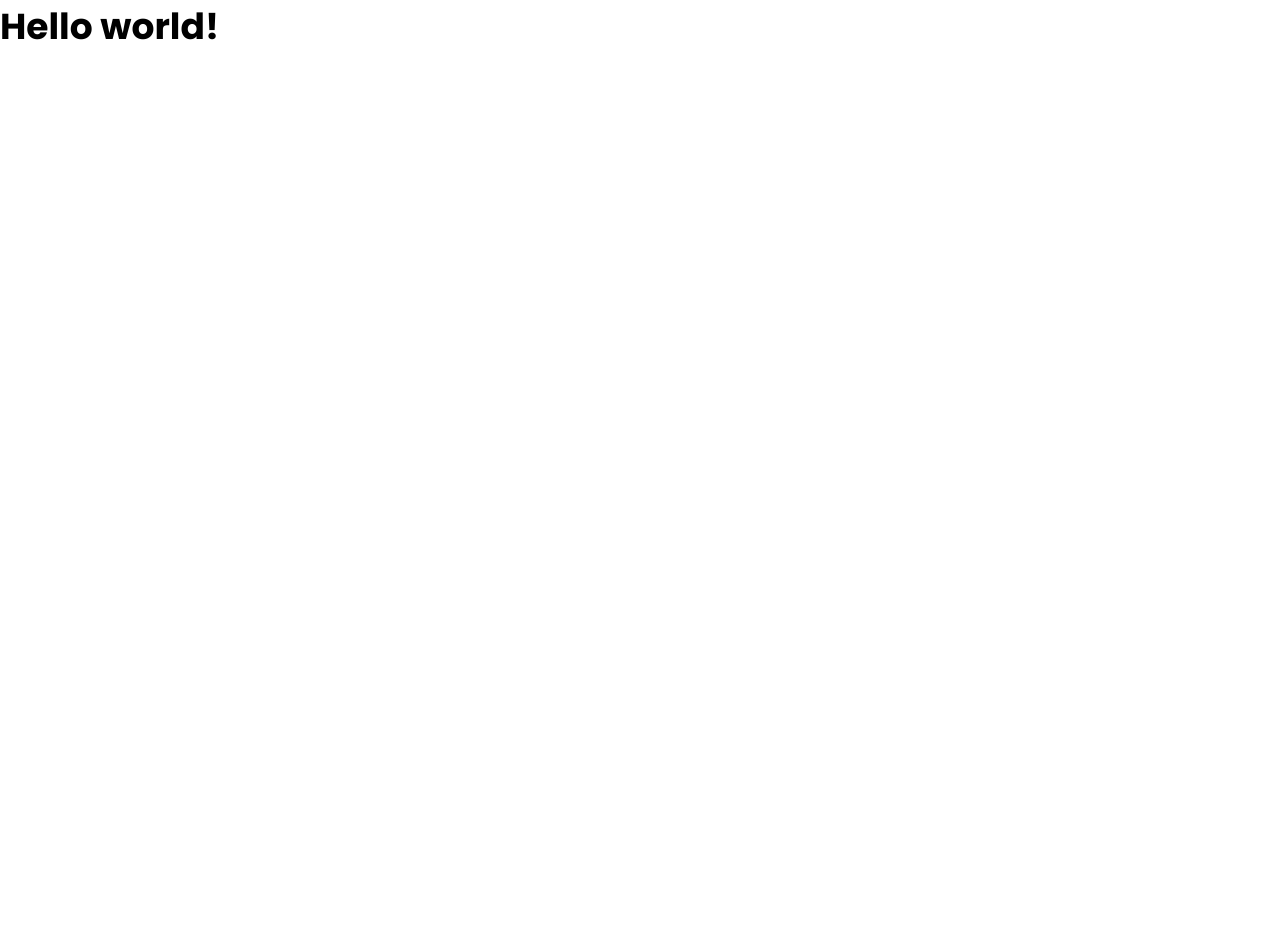
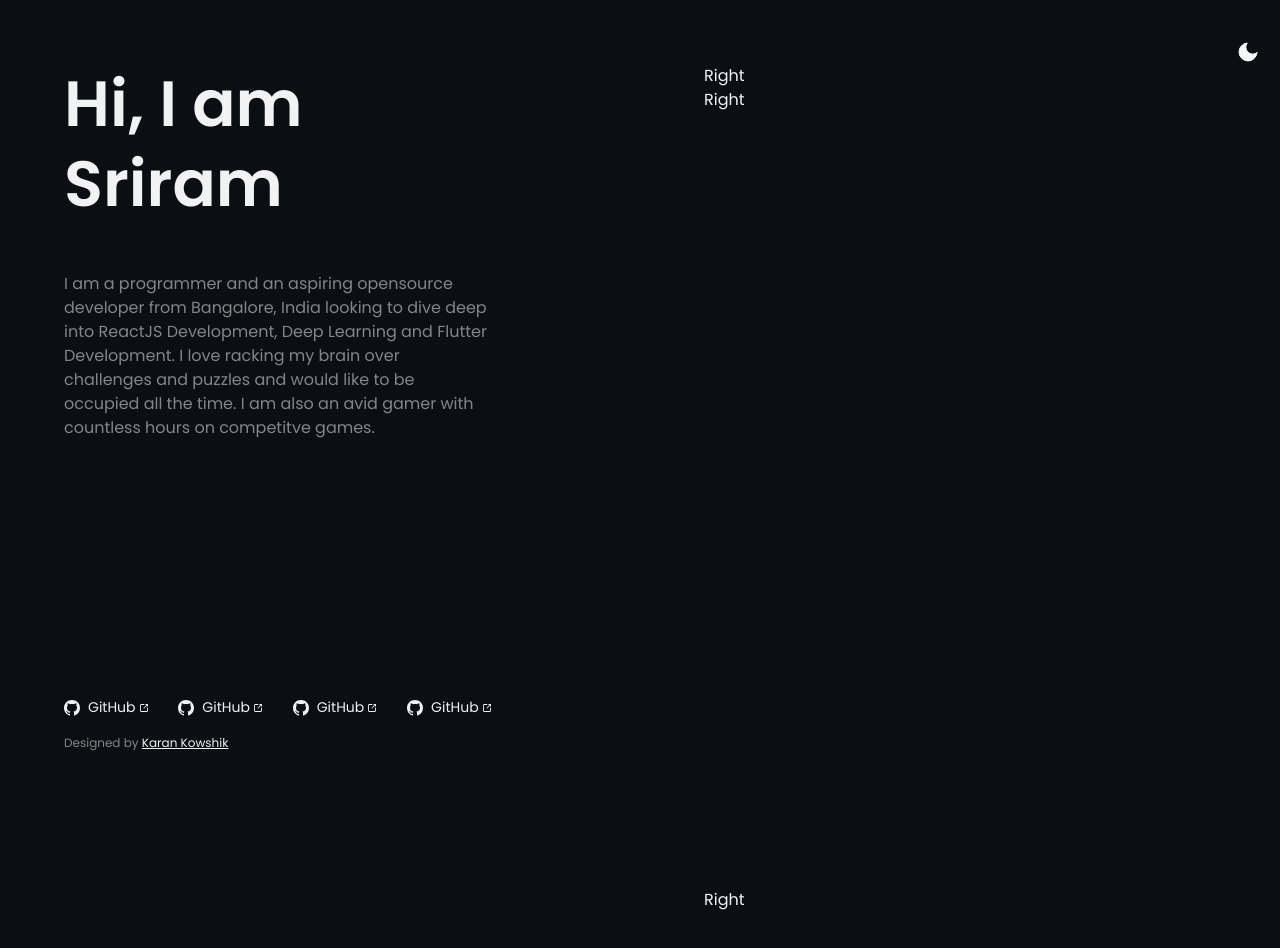
Before and after one commit to gsriram24/portfolio-gatsby, a Gatsby site: page / in a window 1280 px wide. Shown: the top 948 px of the page. Before the commit the page ends 800 px from the top, so only its background shows below. Built offline with nearby package versions, Linux system fonts and the light colour scheme; Gatsby itself is replaced by a stand-in of ours.

Commit message:
Added Footer, Body and Layout

```diff
--- /dev/null
+++ b/gatsby-browser.js
@@ -0,0 +1,2 @@
+import ThemeProvider from "./src/context/ThemeContext";
+export const wrapRootElement = ThemeProvider;
--- /dev/null
+++ b/gatsby-ssr.js
@@ -0,0 +1,2 @@
+import ThemeProvider from "./src/context/ThemeContext";
+export const wrapRootElement = ThemeProvider;
--- /dev/null
+++ b/src/components/DarkModeButton.js
@@ -0,0 +1,52 @@
+import React from 'react';
+
+const DarkModeButton = ({ changeTheme, darkMode }) => {
+  return (
+    <button
+      className="dark-mode-button z-10 focus:outline-none focus:border-none"
+      onClick={() => {
+        changeTheme();
+      }}
+    >
+      {!darkMode ? (
+        <svg
+          xmlns="http://www.w3.org/2000/svg"
+          width="24"
+          height="24"
+          viewBox="0 0 24 24"
+          fill="17171"
+          stroke="currentColor"
+          stroke-width="1"
+          stroke-linecap="round"
+          stroke-linejoin="round"
+        >
+          <circle cx="12" cy="12" r="5"></circle>
+          <line x1="12" y1="1" x2="12" y2="3"></line>
+          <line x1="12" y1="21" x2="12" y2="23"></line>
+          <line x1="4.22" y1="4.22" x2="5.64" y2="5.64"></line>
+          <line x1="18.36" y1="18.36" x2="19.78" y2="19.78"></line>
+          <line x1="1" y1="12" x2="3" y2="12"></line>
+          <line x1="21" y1="12" x2="23" y2="12"></line>
+          <line x1="4.22" y1="19.78" x2="5.64" y2="18.36"></line>
+          <line x1="18.36" y1="5.64" x2="19.78" y2="4.22"></line>
+        </svg>
+      ) : (
+        <svg
+          xmlns="http://www.w3.org/2000/svg"
+          width="24"
+          height="24"
+          viewBox="0 0 24 24"
+          fill="#F7F7F7"
+          stroke="#F7F7F7"
+          stroke-width="1"
+          stroke-linecap="round"
+          stroke-linejoin="round"
+        >
+          <path d="M21 12.79A9 9 0 1 1 11.21 3 7 7 0 0 0 21 12.79z"></path>
+        </svg>
+      )}
+    </button>
+  );
+};
+
+export default DarkModeButton;
--- /dev/null
+++ b/src/components/Footer.js
@@ -0,0 +1,147 @@
+import React from 'react';
+
+const Footer = ({ darkMode }) => {
+  const textColor = darkMode ? 'light' : 'dark';
+  return (
+    <div className={`w-2/3 text-primary-${textColor}`}>
+      <div className="flex flex-wrap justify-between">
+        <a className="flex mt-4 flex-row items-center">
+          <svg
+            width="16"
+            height="16"
+            viewBox="0 0 16 16"
+            fill="none"
+            xmlns="http://www.w3.org/2000/svg"
+          >
+            <path
+              d="M8 0C3.5 0 0 3.5 0 8C0 13.25 4.75 15.5 5.5 15.5C6 15.5 6 15.25 6 15V13.75C4.25 14.25 3.5 13.25 3.25 12.5C3.25 12.5 3.25 12.25 2.75 11.75C2.5 11.5 1.5 11 2.5 11C3.25 11 3.75 12 3.75 12C4.5 13 5.5 12.75 6 12.5C6 12 6.5 11.5 6.5 11.5C4.5 11.25 3 10.5 3 7.75C3 6.75 3.25 6 3.75 5.5C3.75 5.5 3.25 4.5 3.75 3.25C3.75 3.25 5 3.25 6 4.25C6.75 3.75 9.25 3.75 10 4.25C11 3.25 12.25 3.25 12.25 3.25C12.75 5 12.25 5.5 12.25 5.5C12.75 6 13 6.75 13 7.75C13 10.5 11.25 11.25 9.5 11.5C9.75 11.75 10 12.25 10 13V15C10 15.25 10 15.5 10.5 15.5C11.25 15.5 16 13.25 16 8C16 3.5 12.5 0 8 0Z"
+              fill={darkMode ? '#F2F2F2' : '#1A2026'}
+            />
+          </svg>
+          <span className="ml-2 mr-1 text-sm">GitHub</span>
+          <svg
+            width="8"
+            height="8"
+            viewBox="0 0 8 8"
+            fill="none"
+            xmlns="http://www.w3.org/2000/svg"
+          >
+            <path
+              d="M7.55556 3.55556C7.43768 3.55556 7.32464 3.60238 7.24129 3.68573C7.15794 3.76908 7.11111 3.88213 7.11111 4V6.66667C7.11111 6.78454 7.06429 6.89759 6.98094 6.98094C6.89759 7.06429 6.78454 7.11111 6.66667 7.11111H1.33333C1.21546 7.11111 1.10241 7.06429 1.01906 6.98094C0.935714 6.89759 0.888889 6.78454 0.888889 6.66667V1.33333C0.888889 1.21546 0.935714 1.10241 1.01906 1.01906C1.10241 0.935714 1.21546 0.888889 1.33333 0.888889H4C4.11787 0.888889 4.23092 0.842064 4.31427 0.758714C4.39762 0.675365 4.44444 0.562318 4.44444 0.444444C4.44444 0.32657 4.39762 0.213524 4.31427 0.130175C4.23092 0.0468252 4.11787 0 4 0H1.33333C0.979711 0 0.640573 0.140476 0.390524 0.390524C0.140476 0.640573 0 0.979711 0 1.33333V6.66667C0 7.02029 0.140476 7.35943 0.390524 7.60948C0.640573 7.85952 0.979711 8 1.33333 8H6.66667C7.02029 8 7.35943 7.85952 7.60948 7.60948C7.85952 7.35943 8 7.02029 8 6.66667V4C8 3.88213 7.95318 3.76908 7.86983 3.68573C7.78648 3.60238 7.67343 3.55556 7.55556 3.55556Z"
+              fill={darkMode ? '#F2F2F2' : '#1A2026'}
+            />
+            <path
+              d="M5.77778 0.888889H6.48L3.68444 3.68C3.64279 3.72132 3.60972 3.77047 3.58716 3.82463C3.5646 3.87879 3.55298 3.93688 3.55298 3.99556C3.55298 4.05423 3.5646 4.11232 3.58716 4.16648C3.60972 4.22064 3.64279 4.26979 3.68444 4.31111C3.72576 4.35277 3.77492 4.38583 3.82908 4.4084C3.88324 4.43096 3.94133 4.44258 4 4.44258C4.05867 4.44258 4.11676 4.43096 4.17092 4.4084C4.22508 4.38583 4.27424 4.35277 4.31556 4.31111L7.11111 1.52V2.22222C7.11111 2.3401 7.15794 2.45314 7.24129 2.53649C7.32464 2.61984 7.43768 2.66667 7.55556 2.66667C7.67343 2.66667 7.78648 2.61984 7.86983 2.53649C7.95318 2.45314 8 2.3401 8 2.22222V0.444444C8 0.32657 7.95318 0.213524 7.86983 0.130175C7.78648 0.0468252 7.67343 0 7.55556 0H5.77778C5.6599 0 5.54686 0.0468252 5.46351 0.130175C5.38016 0.213524 5.33333 0.32657 5.33333 0.444444C5.33333 0.562318 5.38016 0.675365 5.46351 0.758714C5.54686 0.842064 5.6599 0.888889 5.77778 0.888889Z"
+              fill={darkMode ? '#F2F2F2' : '#1A2026'}
+            />
+          </svg>
+        </a>
+        <a className="flex  mt-4 flex-row items-center">
+          <svg
+            width="16"
+            height="16"
+            viewBox="0 0 16 16"
+            fill="none"
+            xmlns="http://www.w3.org/2000/svg"
+          >
+            <path
+              d="M8 0C3.5 0 0 3.5 0 8C0 13.25 4.75 15.5 5.5 15.5C6 15.5 6 15.25 6 15V13.75C4.25 14.25 3.5 13.25 3.25 12.5C3.25 12.5 3.25 12.25 2.75 11.75C2.5 11.5 1.5 11 2.5 11C3.25 11 3.75 12 3.75 12C4.5 13 5.5 12.75 6 12.5C6 12 6.5 11.5 6.5 11.5C4.5 11.25 3 10.5 3 7.75C3 6.75 3.25 6 3.75 5.5C3.75 5.5 3.25 4.5 3.75 3.25C3.75 3.25 5 3.25 6 4.25C6.75 3.75 9.25 3.75 10 4.25C11 3.25 12.25 3.25 12.25 3.25C12.75 5 12.25 5.5 12.25 5.5C12.75 6 13 6.75 13 7.75C13 10.5 11.25 11.25 9.5 11.5C9.75 11.75 10 12.25 10 13V15C10 15.25 10 15.5 10.5 15.5C11.25 15.5 16 13.25 16 8C16 3.5 12.5 0 8 0Z"
+              fill={darkMode ? '#F2F2F2' : '#1A2026'}
+            />
+          </svg>
+          <span className="ml-2 mr-1 text-sm">GitHub</span>
+          <svg
+            width="8"
+            height="8"
+            viewBox="0 0 8 8"
+            fill="none"
+            xmlns="http://www.w3.org/2000/svg"
+          >
+            <path
+              d="M7.55556 3.55556C7.43768 3.55556 7.32464 3.60238 7.24129 3.68573C7.15794 3.76908 7.11111 3.88213 7.11111 4V6.66667C7.11111 6.78454 7.06429 6.89759 6.98094 6.98094C6.89759 7.06429 6.78454 7.11111 6.66667 7.11111H1.33333C1.21546 7.11111 1.10241 7.06429 1.01906 6.98094C0.935714 6.89759 0.888889 6.78454 0.888889 6.66667V1.33333C0.888889 1.21546 0.935714 1.10241 1.01906 1.01906C1.10241 0.935714 1.21546 0.888889 1.33333 0.888889H4C4.11787 0.888889 4.23092 0.842064 4.31427 0.758714C4.39762 0.675365 4.44444 0.562318 4.44444 0.444444C4.44444 0.32657 4.39762 0.213524 4.31427 0.130175C4.23092 0.0468252 4.11787 0 4 0H1.33333C0.979711 0 0.640573 0.140476 0.390524 0.390524C0.140476 0.640573 0 0.979711 0 1.33333V6.66667C0 7.02029 0.140476 7.35943 0.390524 7.60948C0.640573 7.85952 0.979711 8 1.33333 8H6.66667C7.02029 8 7.35943 7.85952 7.60948 7.60948C7.85952 7.35943 8 7.02029 8 6.66667V4C8 3.88213 7.95318 3.76908 7.86983 3.68573C7.78648 3.60238 7.67343 3.55556 7.55556 3.55556Z"
+              fill={darkMode ? '#F2F2F2' : '#1A2026'}
+            />
+            <path
+              d="M5.77778 0.888889H6.48L3.68444 3.68C3.64279 3.72132 3.60972 3.77047 3.58716 3.82463C3.5646 3.87879 3.55298 3.93688 3.55298 3.99556C3.55298 4.05423 3.5646 4.11232 3.58716 4.16648C3.60972 4.22064 3.64279 4.26979 3.68444 4.31111C3.72576 4.35277 3.77492 4.38583 3.82908 4.4084C3.88324 4.43096 3.94133 4.44258 4 4.44258C4.05867 4.44258 4.11676 4.43096 4.17092 4.4084C4.22508 4.38583 4.27424 4.35277 4.31556 4.31111L7.11111 1.52V2.22222C7.11111 2.3401 7.15794 2.45314 7.24129 2.53649C7.32464 2.61984 7.43768 2.66667 7.55556 2.66667C7.67343 2.66667 7.78648 2.61984 7.86983 2.53649C7.95318 2.45314 8 2.3401 8 2.22222V0.444444C8 0.32657 7.95318 0.213524 7.86983 0.130175C7.78648 0.0468252 7.67343 0 7.55556 0H5.77778C5.6599 0 5.54686 0.0468252 5.46351 0.130175C5.38016 0.213524 5.33333 0.32657 5.33333 0.444444C5.33333 0.562318 5.38016 0.675365 5.46351 0.758714C5.54686 0.842064 5.6599 0.888889 5.77778 0.888889Z"
+              fill={darkMode ? '#F2F2F2' : '#1A2026'}
+            />
+          </svg>
+        </a>
+        <a className="flex  mt-4 flex-row items-center">
+          <svg
+            width="16"
+            height="16"
+            viewBox="0 0 16 16"
+            fill="none"
+            xmlns="http://www.w3.org/2000/svg"
+          >
+            <path
+              d="M8 0C3.5 0 0 3.5 0 8C0 13.25 4.75 15.5 5.5 15.5C6 15.5 6 15.25 6 15V13.75C4.25 14.25 3.5 13.25 3.25 12.5C3.25 12.5 3.25 12.25 2.75 11.75C2.5 11.5 1.5 11 2.5 11C3.25 11 3.75 12 3.75 12C4.5 13 5.5 12.75 6 12.5C6 12 6.5 11.5 6.5 11.5C4.5 11.25 3 10.5 3 7.75C3 6.75 3.25 6 3.75 5.5C3.75 5.5 3.25 4.5 3.75 3.25C3.75 3.25 5 3.25 6 4.25C6.75 3.75 9.25 3.75 10 4.25C11 3.25 12.25 3.25 12.25 3.25C12.75 5 12.25 5.5 12.25 5.5C12.75 6 13 6.75 13 7.75C13 10.5 11.25 11.25 9.5 11.5C9.75 11.75 10 12.25 10 13V15C10 15.25 10 15.5 10.5 15.5C11.25 15.5 16 13.25 16 8C16 3.5 12.5 0 8 0Z"
+              fill={darkMode ? '#F2F2F2' : '#1A2026'}
+            />
+          </svg>
+          <span className="ml-2 mr-1 text-sm">GitHub</span>
+          <svg
+            width="8"
+            height="8"
+            viewBox="0 0 8 8"
+            fill="none"
+            xmlns="http://www.w3.org/2000/svg"
+          >
+            <path
+              d="M7.55556 3.55556C7.43768 3.55556 7.32464 3.60238 7.24129 3.68573C7.15794 3.76908 7.11111 3.88213 7.11111 4V6.66667C7.11111 6.78454 7.06429 6.89759 6.98094 6.98094C6.89759 7.06429 6.78454 7.11111 6.66667 7.11111H1.33333C1.21546 7.11111 1.10241 7.06429 1.01906 6.98094C0.935714 6.89759 0.888889 6.78454 0.888889 6.66667V1.33333C0.888889 1.21546 0.935714 1.10241 1.01906 1.01906C1.10241 0.935714 1.21546 0.888889 1.33333 0.888889H4C4.11787 0.888889 4.23092 0.842064 4.31427 0.758714C4.39762 0.675365 4.44444 0.562318 4.44444 0.444444C4.44444 0.32657 4.39762 0.213524 4.31427 0.130175C4.23092 0.0468252 4.11787 0 4 0H1.33333C0.979711 0 0.640573 0.140476 0.390524 0.390524C0.140476 0.640573 0 0.979711 0 1.33333V6.66667C0 7.02029 0.140476 7.35943 0.390524 7.60948C0.640573 7.85952 0.979711 8 1.33333 8H6.66667C7.02029 8 7.35943 7.85952 7.60948 7.60948C7.85952 7.35943 8 7.02029 8 6.66667V4C8 3.88213 7.95318 3.76908 7.86983 3.68573C7.78648 3.60238 7.67343 3.55556 7.55556 3.55556Z"
+              fill={darkMode ? '#F2F2F2' : '#1A2026'}
+            />
+            <path
+              d="M5.77778 0.888889H6.48L3.68444 3.68C3.64279 3.72132 3.60972 3.77047 3.58716 3.82463C3.5646 3.87879 3.55298 3.93688 3.55298 3.99556C3.55298 4.05423 3.5646 4.11232 3.58716 4.16648C3.60972 4.22064 3.64279 4.26979 3.68444 4.31111C3.72576 4.35277 3.77492 4.38583 3.82908 4.4084C3.88324 4.43096 3.94133 4.44258 4 4.44258C4.05867 4.44258 4.11676 4.43096 4.17092 4.4084C4.22508 4.38583 4.27424 4.35277 4.31556 4.31111L7.11111 1.52V2.22222C7.11111 2.3401 7.15794 2.45314 7.24129 2.53649C7.32464 2.61984 7.43768 2.66667 7.55556 2.66667C7.67343 2.66667 7.78648 2.61984 7.86983 2.53649C7.95318 2.45314 8 2.3401 8 2.22222V0.444444C8 0.32657 7.95318 0.213524 7.86983 0.130175C7.78648 0.0468252 7.67343 0 7.55556 0H5.77778C5.6599 0 5.54686 0.0468252 5.46351 0.130175C5.38016 0.213524 5.33333 0.32657 5.33333 0.444444C5.33333 0.562318 5.38016 0.675365 5.46351 0.758714C5.54686 0.842064 5.6599 0.888889 5.77778 0.888889Z"
+              fill={darkMode ? '#F2F2F2' : '#1A2026'}
+            />
+          </svg>
+        </a>
+        <a className="flex  mt-4 flex-row items-center">
+          <svg
+            width="16"
+            height="16"
+            viewBox="0 0 16 16"
+            fill="none"
+            xmlns="http://www.w3.org/2000/svg"
+          >
+            <path
+              d="M8 0C3.5 0 0 3.5 0 8C0 13.25 4.75 15.5 5.5 15.5C6 15.5 6 15.25 6 15V13.75C4.25 14.25 3.5 13.25 3.25 12.5C3.25 12.5 3.25 12.25 2.75 11.75C2.5 11.5 1.5 11 2.5 11C3.25 11 3.75 12 3.75 12C4.5 13 5.5 12.75 6 12.5C6 12 6.5 11.5 6.5 11.5C4.5 11.25 3 10.5 3 7.75C3 6.75 3.25 6 3.75 5.5C3.75 5.5 3.25 4.5 3.75 3.25C3.75 3.25 5 3.25 6 4.25C6.75 3.75 9.25 3.75 10 4.25C11 3.25 12.25 3.25 12.25 3.25C12.75 5 12.25 5.5 12.25 5.5C12.75 6 13 6.75 13 7.75C13 10.5 11.25 11.25 9.5 11.5C9.75 11.75 10 12.25 10 13V15C10 15.25 10 15.5 10.5 15.5C11.25 15.5 16 13.25 16 8C16 3.5 12.5 0 8 0Z"
+              fill={darkMode ? '#F2F2F2' : '#1A2026'}
+            />
+          </svg>
+          <span className="ml-2 mr-1 text-sm">GitHub</span>
+          <svg
+            width="8"
+            height="8"
+            viewBox="0 0 8 8"
+            fill="none"
+            xmlns="http://www.w3.org/2000/svg"
+          >
+            <path
+              d="M7.55556 3.55556C7.43768 3.55556 7.32464 3.60238 7.24129 3.68573C7.15794 3.76908 7.11111 3.88213 7.11111 4V6.66667C7.11111 6.78454 7.06429 6.89759 6.98094 6.98094C6.89759 7.06429 6.78454 7.11111 6.66667 7.11111H1.33333C1.21546 7.11111 1.10241 7.06429 1.01906 6.98094C0.935714 6.89759 0.888889 6.78454 0.888889 6.66667V1.33333C0.888889 1.21546 0.935714 1.10241 1.01906 1.01906C1.10241 0.935714 1.21546 0.888889 1.33333 0.888889H4C4.11787 0.888889 4.23092 0.842064 4.31427 0.758714C4.39762 0.675365 4.44444 0.562318 4.44444 0.444444C4.44444 0.32657 4.39762 0.213524 4.31427 0.130175C4.23092 0.0468252 4.11787 0 4 0H1.33333C0.979711 0 0.640573 0.140476 0.390524 0.390524C0.140476 0.640573 0 0.979711 0 1.33333V6.66667C0 7.02029 0.140476 7.35943 0.390524 7.60948C0.640573 7.85952 0.979711 8 1.33333 8H6.66667C7.02029 8 7.35943 7.85952 7.60948 7.60948C7.85952 7.35943 8 7.02029 8 6.66667V4C8 3.88213 7.95318 3.76908 7.86983 3.68573C7.78648 3.60238 7.67343 3.55556 7.55556 3.55556Z"
+              fill={darkMode ? '#F2F2F2' : '#1A2026'}
+            />
+            <path
+              d="M5.77778 0.888889H6.48L3.68444 3.68C3.64279 3.72132 3.60972 3.77047 3.58716 3.82463C3.5646 3.87879 3.55298 3.93688 3.55298 3.99556C3.55298 4.05423 3.5646 4.11232 3.58716 4.16648C3.60972 4.22064 3.64279 4.26979 3.68444 4.31111C3.72576 4.35277 3.77492 4.38583 3.82908 4.4084C3.88324 4.43096 3.94133 4.44258 4 4.44258C4.05867 4.44258 4.11676 4.43096 4.17092 4.4084C4.22508 4.38583 4.27424 4.35277 4.31556 4.31111L7.11111 1.52V2.22222C7.11111 2.3401 7.15794 2.45314 7.24129 2.53649C7.32464 2.61984 7.43768 2.66667 7.55556 2.66667C7.67343 2.66667 7.78648 2.61984 7.86983 2.53649C7.95318 2.45314 8 2.3401 8 2.22222V0.444444C8 0.32657 7.95318 0.213524 7.86983 0.130175C7.78648 0.0468252 7.67343 0 7.55556 0H5.77778C5.6599 0 5.54686 0.0468252 5.46351 0.130175C5.38016 0.213524 5.33333 0.32657 5.33333 0.444444C5.33333 0.562318 5.38016 0.675365 5.46351 0.758714C5.54686 0.842064 5.6599 0.888889 5.77778 0.888889Z"
+              fill={darkMode ? '#F2F2F2' : '#1A2026'}
+            />
+          </svg>
+        </a>
+      </div>
+      <div className={`text-xs mt-4 text-accent-${textColor}`}>
+        Designed by{' '}
+        <a
+          className={`underline text-primary-${textColor}`}
+          href="https://karankowshik.com/"
+          target="_blank"
+        >
+          Karan Kowshik
+        </a>
+      </div>
+    </div>
+  );
+};
+
+export default Footer;
--- /dev/null
+++ b/src/components/Header.js
@@ -0,0 +1,7 @@
+import React from 'react';
+
+const Header = () => {
+  return <div className="text-primary-light">Header</div>;
+};
+
+export default Header;
--- /dev/null
+++ b/src/components/Layout.js
@@ -0,0 +1,42 @@
+import React from 'react';
+import { ThemeContext } from '../context/ThemeContext';
+import DarkModeButton from './DarkModeButton';
+import Footer from './Footer';
+import Header from './Header';
+const Layout = ({ left, right }) => {
+  return (
+    <ThemeContext.Consumer>
+      {({ darkMode, changeTheme }) => {
+        const bgColor = darkMode ? 'bg-primary-dark' : 'bg-primary-light';
+        return (
+          <div
+            className={`w-full min-w-full h-full min-h-screen transition duration-500 ease-in-out ${bgColor}`}
+          >
+            <DarkModeButton changeTheme={changeTheme} darkMode={darkMode} />
+            <div className="flex flex-col lg:flex-row">
+              <div className="mx-8 lg:mx-16 lg:w-1/2">
+                <div className="fixed bg-primary-dark lg:hidden">
+                  <Header />
+                </div>
+                <div className="lg:fixed justify-between pt-16 pb-12 lg:h-screen flex flex-col left lg:w-1/2">
+                  {left}
+                  <div className="hidden lg:block">
+                    <Footer darkMode={darkMode} />
+                  </div>
+                </div>
+              </div>
+              <div className="lg:w-1/2 my-16 lg:my-0 lg:mt-16 mx-8 lg:mx-16">
+                {right}
+                <div className="lg:hidden">
+                  <Footer darkMode={darkMode} />
+                </div>
+              </div>
+            </div>
+          </div>
+        );
+      }}
+    </ThemeContext.Consumer>
+  );
+};
+
+export default Layout;
--- /dev/null
+++ b/src/components/index/Hero.js
@@ -0,0 +1,25 @@
+import React from 'react';
+
+const Hero = ({ darkMode }) => {
+  const textColor = darkMode ? 'light' : 'dark';
+
+  return (
+    <div className={`text-primary-${textColor}`}>
+      <span className="text-5xl lg:text-6xl font-semibold leading-tight">
+        <div>Hi, I am</div>
+        <div>Sriram</div>
+      </span>
+      <div className="mt-12">
+        <div className={`text-base text-accent-${textColor} lg:w-2/3 `}>
+          I am a programmer and an aspiring opensource developer from Bangalore,
+          India looking to dive deep into ReactJS Development, Deep Learning and
+          Flutter Development. I love racking my brain over challenges and
+          puzzles and would like to be occupied all the time. I am also an avid
+          gamer with countless hours on competitve games.
+        </div>
+      </div>
+    </div>
+  );
+};
+
+export default Hero;
--- /dev/null
+++ b/src/components/index/IndexLeft.js
@@ -0,0 +1,13 @@
+import React from 'react';
+import Hero from './Hero';
+import { ThemeContext } from '../../context/ThemeContext';
+
+const IndexLeft = () => {
+  return (
+    <ThemeContext.Consumer>
+      {({ darkMode }) => <Hero darkMode={darkMode} />}
+    </ThemeContext.Consumer>
+  );
+};
+
+export default IndexLeft;
--- /dev/null
+++ b/src/context/ThemeContext.js
@@ -0,0 +1,13 @@
+import React, { useState, createContext } from 'react';
+export const ThemeContext = createContext();
+const ThemeProvider = ({ children }) => {
+  const [darkMode, setDarkMode] = useState(true);
+  return (
+    <ThemeContext.Provider
+      value={{ darkMode, changeTheme: () => setDarkMode(!darkMode) }}
+    >
+      {children}
+    </ThemeContext.Provider>
+  );
+};
+export default ({ element }) => <ThemeProvider>{element}</ThemeProvider>;
--- a/src/pages/index.css
+++ b/src/pages/index.css
@@ -3,3 +3,8 @@
 html {
   font-family: 'Poppins', sans-serif;
 }
+.dark-mode-button {
+  position: fixed;
+  right: 20px;
+  top: 40px;
+}
--- a/src/pages/index.js
+++ b/src/pages/index.js
@@ -1,6 +1,44 @@
 import React from 'react';
+import IndexLeft from '../components/index/IndexLeft';
+import Layout from '../components/Layout';
+import { ThemeContext } from '../context/ThemeContext';
+
 import '../css/tailwind.css';
 import './index.css';
-export default function Home() {
-  return <div className="text-4xl font-bold">Hello world!</div>;
-}
+const Home = () => {
+  return (
+    <Layout
+      left={<IndexLeft />}
+      right={
+        <ThemeContext.Consumer>
+          {context => (
+            <>
+              <div
+                className={`text-primary-${
+                  context.darkMode ? 'light' : 'dark'
+                }`}
+              >
+                Right
+              </div>
+              <div
+                className={`h-screen text-primary-${
+                  context.darkMode ? 'light' : 'dark'
+                }`}
+              >
+                Right
+              </div>
+              <div
+                className={`h-screen text-primary-${
+                  context.darkMode ? 'light' : 'dark'
+                }`}
+              >
+                Right
+              </div>
+            </>
+          )}
+        </ThemeContext.Consumer>
+      }
+    />
+  );
+};
+export default Home;
--- a/tailwind.config.js
+++ b/tailwind.config.js
@@ -6,14 +6,16 @@ module.exports = {
   purge: [],
   theme: {
     extend: {
+      colors: {
         'primary-orange': '#FFBB66',
         'primary-blue': '#005AB4',
         'primary-dark': '#0B0F13',
         'secondary-dark': '#1A2026',
-      'accent-dark': '#858585',
+        'accent-dark': '#3D3D3D',
         'primary-light': '#F2F2F2',
         'secondary-light': '#ffffff',
-      'accent-light': '#3D3D3D',
+        'accent-light': '#858585',
+      },
     },
   },
   variants: {},
```
Also changed, not shown: src/components/index/IndexRight.js (added). Lines whose indentation alone changed are shown as unchanged.
